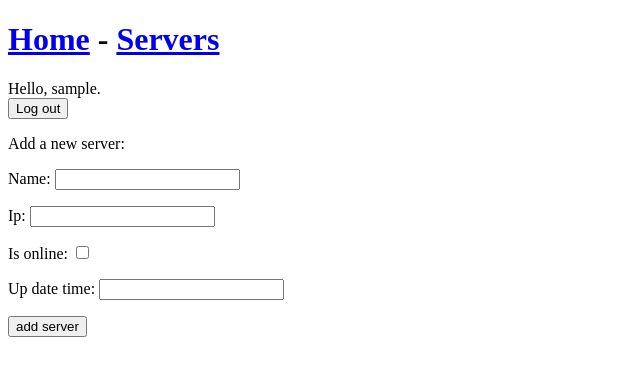
After one commit to M1sterZag/Servers_Dashboard, a Django app: page /servers/new_server/ in a window 1280 px wide. The commit adds this page. Shown: the top 376 px of the page, without its empty margins (0-640 px from the left). Run offline with Django 5.2, Linux system fonts and the light colour scheme; the visitor is signed in with stand-in values (Sample User, id 1).

Commit message:
add func "add server"

```diff
--- /dev/null
+++ b/cards/forms.py
@@ -0,0 +1,8 @@
+from django import forms
+from .models import Card
+
+
+class CardForm(forms.ModelForm):
+    class Meta:
+        model = Card
+        fields = ("name", "ip", "is_online", "up_date_time")
--- /dev/null
+++ b/cards/templates/cards/new_server.html
@@ -0,0 +1,9 @@
+{% extends "cards/base.html" %}
+{% block content %}
+  <p>Add a new server:</p>
+  <form action="{% url 'cards:new_server' %}" method='post'>
+    {% csrf_token %}
+    {{ form.as_p }}
+    <button name='submit'>add server</button>
+  </form>
+{% endblock content %}
--- a/cards/templates/cards/servers.html
+++ b/cards/templates/cards/servers.html
@@ -1,7 +1,6 @@
 {% extends "cards/base.html" %}
 
 {% block content %}
-    {% if user.is_authenticated %}
     <div>
         <ul>
             {% for server in servers %}
@@ -25,10 +24,11 @@
                             {{ server.is_online }}
                         </p>
                     </li>
+                    <br>
             {% empty %}
-                    <li>No blogs available ¯\_(ツ)_/¯</li>
+                <li>No servers available ¯\_(ツ)_/¯</li>
             {% endfor %}
         </ul>
+        <a href="{% url 'cards:new_server' %}">Add a new server</a>
     </div>
-    {% endif %}
 {% endblock content %}
--- a/cards/urls.py
+++ b/cards/urls.py
@@ -5,5 +5,6 @@ app_name = "cards"
 
 urlpatterns = [
     path("", views.index, name="index"),
-    path("servers/", views.servers, name="servers")
+    path("servers/", views.servers, name="servers"),
+    path("servers/new_server/", views.new_server, name="new_server"),
 ]
--- a/cards/views.py
+++ b/cards/views.py
@@ -1,6 +1,7 @@
-from django.shortcuts import render
+from django.shortcuts import render, redirect
 from .models import Card
 from django.contrib.auth.decorators import login_required
+from .forms import CardForm
 
 # Create your views here.
 def index(request):
@@ -12,3 +13,18 @@ def servers(request):
     servers = Card.objects.filter(owner=request.user)
     context = {"servers": servers}
     return render(request, "cards/servers.html", context)
+
+
+@login_required
+def new_server(request):
+    if request.method != 'POST':
+        form = CardForm()
+    else:
+        form = CardForm(data=request.POST)
+        if form.is_valid():
+            new_card = form.save(commit=False)
+            new_card.owner = request.user
+            new_card.save()
+            return redirect('cards:servers')
+    context = {'form': form}
+    return render(request, 'cards/new_server.html', context)
```
Also changed, not shown: cards/templates/cards/delete_server.html (added, +10 -0 lines), cards/templates/cards/add_server.html (deleted). Lines whose indentation alone changed are shown as unchanged.
